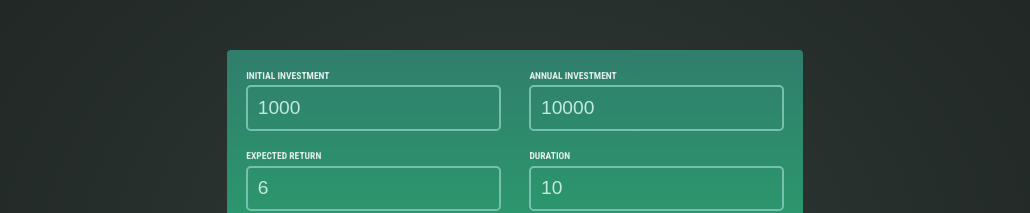
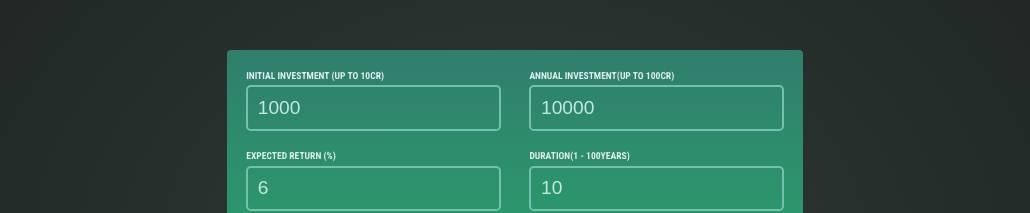
Before and after one commit to avi-codesmith/ReactInvestmentCalculator, a React (Create React App) app: page / in a window 1280 px wide. Shown: the part 221-434 px from the top of the page, without its empty margins (125-1155 px from the left). Built offline with nearby package versions, Linux system fonts and the light colour scheme.

Commit message:
Do Final Polishing

```diff
--- a/src/App.js
+++ b/src/App.js
@@ -12,6 +12,14 @@ function App() {
     duration: 10,
   });
 
+  const isValidInput =
+    userInput.duration >= 1 &&
+    userInput.expectedReturn >= 1 &&
+    userInput.duration <= 100 &&
+    userInput.expectedReturn <= 100 &&
+    userInput.initialInvestment <= 10000000 &&
+    userInput.annualInvestment <= 100000000;
+
   function handleInput(inputIdentifier, newValue) {
     setUserInput((prev) => ({
       ...prev,
@@ -23,7 +31,8 @@ function App() {
     <>
       <Header />
       <UserInput userInput={userInput} onChangeFunc={handleInput} />
-      <Result inputValues={userInput} />
+      {!isValidInput && <p id="warning">Please Enter Data Under The Limits!</p>}
+      {isValidInput && <Result inputValues={userInput} />}
     </>
   );
 }
--- a/src/component/userInput.jsx
+++ b/src/component/userInput.jsx
@@ -3,7 +3,7 @@ export default function UserInput({ userInput, onChangeFunc }) {
     <div id="user-input">
       <div className="input-group">
         <div>
-          <label>initial investment</label>
+          <label>initial investment (up to 10cr)</label>
           <input
             type="number"
             required
@@ -14,7 +14,7 @@ export default function UserInput({ userInput, onChangeFunc }) {
           />
         </div>
         <div>
-          <label>annual investment</label>
+          <label>annual investment(up to 100cr)</label>
           <input
             type="number"
             required
@@ -28,7 +28,7 @@ export default function UserInput({ userInput, onChangeFunc }) {
 
       <div className="input-group">
         <div>
-          <label>expected return</label>
+          <label>expected return (%)</label>
           <input
             type="number"
             required
@@ -39,7 +39,7 @@ export default function UserInput({ userInput, onChangeFunc }) {
           />
         </div>
         <div>
-          <label>duration</label>
+          <label>duration(1 - 100years)</label>
           <input
             type="number"
             required
--- a/src/index.css
+++ b/src/index.css
@@ -94,3 +94,9 @@ body {
   font-size: 0.6rem;
   color: #c2e9e0;
 }
+
+#warning {
+  text-align: center;
+  color: rgb(238, 51, 51);
+  font-weight: 600;
+}
```
